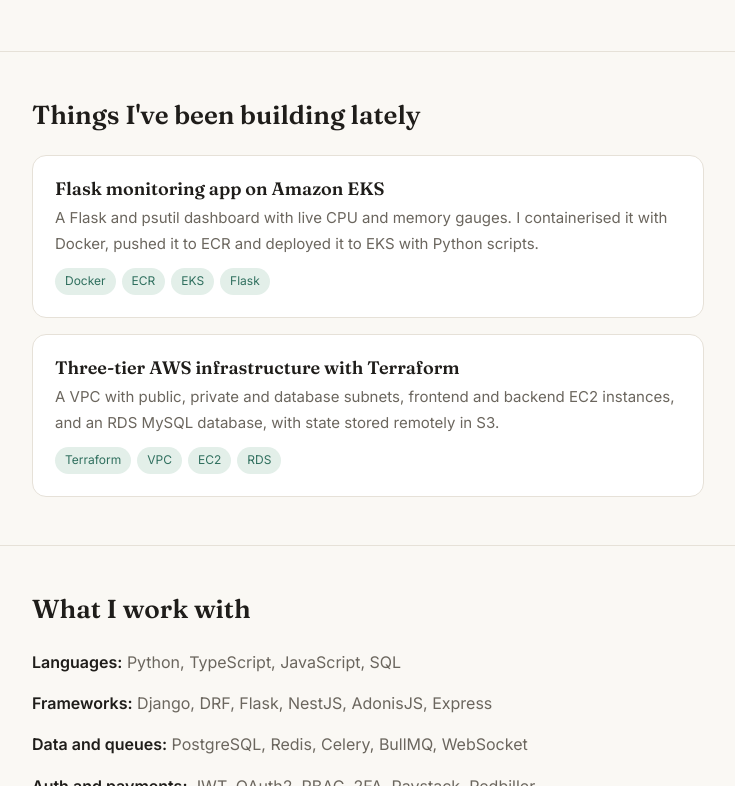
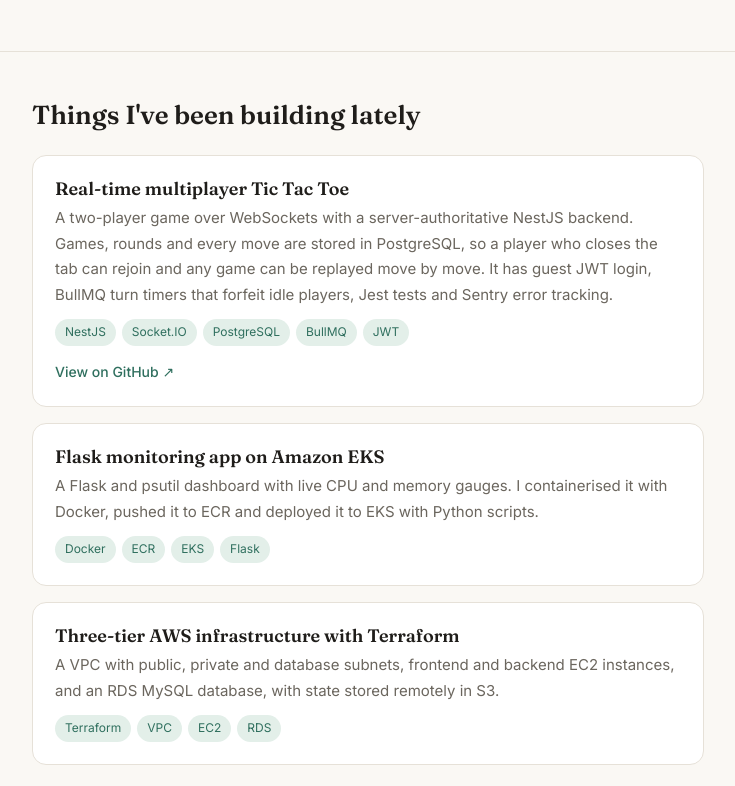
Before and after one commit to emmagoke/emmagoke.github.io, a plain HTML site: page index.html in a window 1280 px wide. Shown: the part 2222-3008 px from the top of the page, without its empty margins (272-1007 px from the left). Drawn offline with Linux system fonts and the light colour scheme.

Commit message:
feat: updated the project section

```diff
--- a/index.html
+++ b/index.html
@@ -48,6 +48,9 @@ section>.wrap>h2{font-size:26px;margin-bottom:24px}
 .card{background:var(--card);border:1px solid var(--line);border-radius:14px;padding:22px;margin-bottom:16px}
 .card h3{font-size:18px;margin-bottom:6px}
 .card p{margin:0;color:var(--mute);font-size:15px}
+.card .links{margin-top:14px;font-size:14px}
+.card .links a{color:var(--accent);text-decoration:none;font-weight:500}
+.card .links a:hover{text-decoration:underline}
 form{display:grid;gap:14px}
 .row{display:grid;grid-template-columns:1fr 1fr;gap:14px}
 @media(max-width:560px){.row,.nums{grid-template-columns:1fr}nav{display:none}}
@@ -107,7 +110,7 @@ footer a:hover{color:var(--accent)}
   </div>
 
   <div class="job">
-    <div class="meta"><span>CrescitaSolutions · Queposts (contract)</span><span>Aug – Dec 2025</span></div>
+    <div class="meta"><span>CrescitaSolutions · Queposts (contract)</span><span>Aug – Feb 2026</span></div>
       <h3>Backend Engineer</h3>
       <ul>
         <li>Designed a classifieds platform for jobs, businesses and services from scratch in NestJS.</li>
@@ -146,9 +149,18 @@ footer a:hover{color:var(--accent)}
 <section id="projects"><div class="wrap">
   <h2>Things I've been building lately</h2>
   <div class="card">
+    <h3>Real-time multiplayer Tic Tac Toe</h3>
+    <p>A two-player game over WebSockets with a server-authoritative NestJS backend. Games, rounds and every move are stored in PostgreSQL, so a player who closes the tab can rejoin and any game can be replayed move by move. It has guest JWT login, BullMQ turn timers that forfeit idle players, Jest tests and Sentry error tracking.</p>
+    <div class="tags"><span>NestJS</span><span>Socket.IO</span><span>PostgreSQL</span><span>BullMQ</span><span>JWT</span></div>
+    <!-- GitHub link: uncomment once the repo is public (adjust the repo name if you chose another) -->
+    <div class="links"><a href="https://github.com/emmagoke/realtime-tic-tac-toe" target="_blank" rel="noopener">View on GitHub ↗</a></div>
+    <!--  -->
+  </div>
+  <div class="card">
     <h3>Flask monitoring app on Amazon EKS</h3>
     <p>A Flask and psutil dashboard with live CPU and memory gauges. I containerised it with Docker, pushed it to ECR and deployed it to EKS with Python scripts.</p>
     <div class="tags"><span>Docker</span><span>ECR</span><span>EKS</span><span>Flask</span></div>
+    <!-- <div class="links"><a href="https://github.com/emmagoke/realtime-tic-tac-toe" target="_blank" rel="noopener">View on GitHub ↗</a></div> -->
   </div>
   <div class="card" style="margin-bottom:0">
     <h3>Three-tier AWS infrastructure with Terraform</h3>
```
